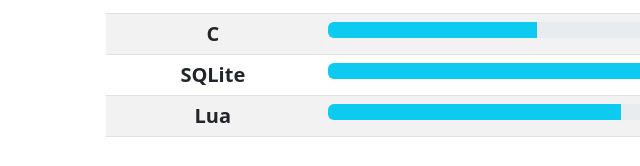
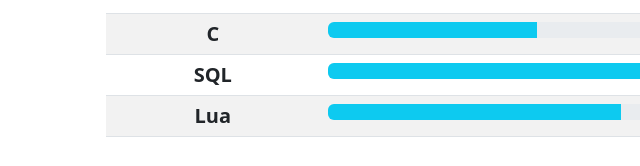
Before and after one commit to AleixMJ/Websitetest, a plain HTML site: page skills.html in a window 1280 px wide. Shown: the part 320-486 px from the top of the page, 0-640 px from the left. Drawn offline with nearby package versions, Linux system fonts and the light colour scheme.

Commit message:
slight change on skills

```diff
--- a/skills.html
+++ b/skills.html
@@ -92,7 +92,7 @@
               </td>
           </tr>
           </tr>
-              <th scope="row">SQLite</th>
+              <th scope="row">SQL</th>
               <td>
                 <div class="progress">
                   <div class="progress-bar bg-info" role="progressbar" aria-label="Info example" style="width: 55%" aria-valuenow="50" aria-valuemin="0" aria-valuemax="100"></div>
```
